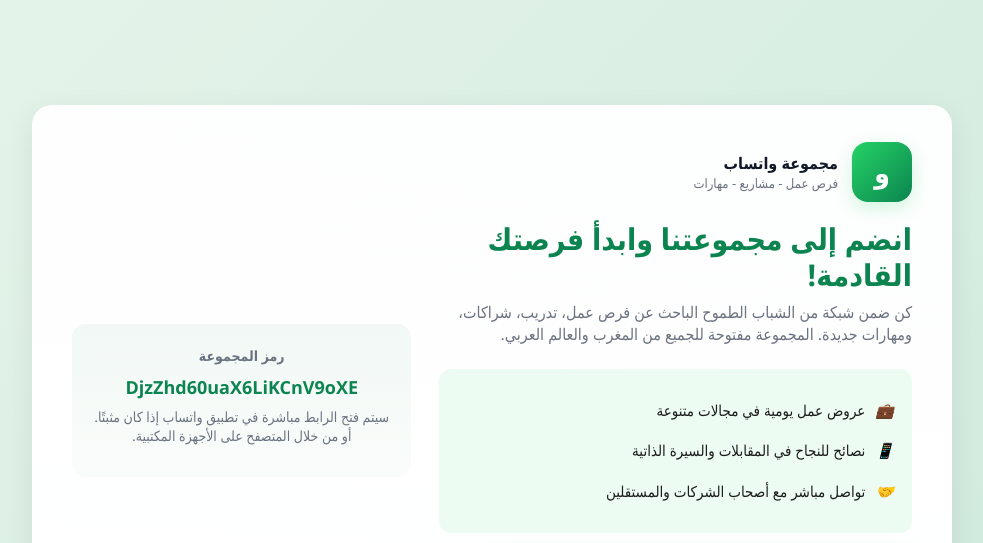
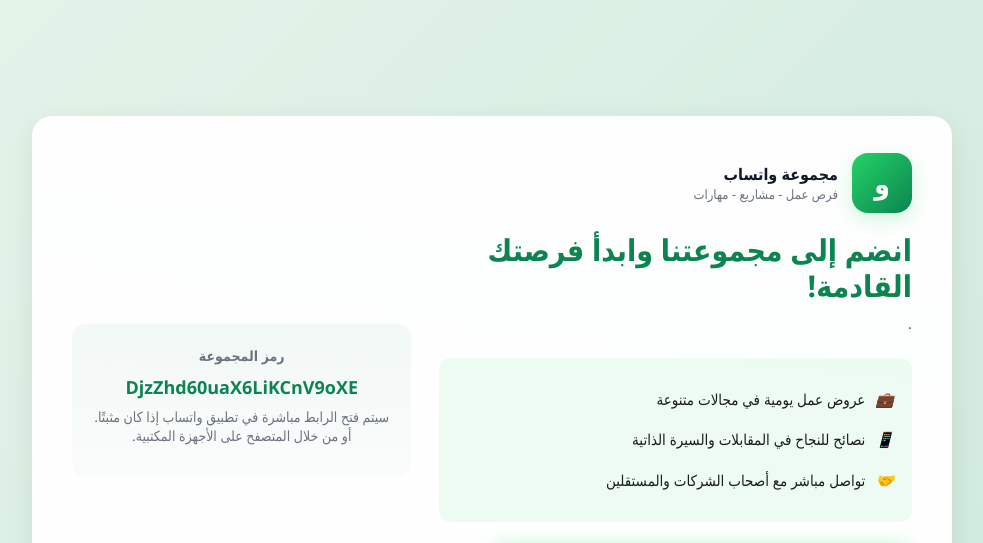
Before and after one commit to Mustapha-ai-max/Wats-page, a plain HTML site: page index.html in a window 1280 px wide. Shown: the top 543 px of the page, without its empty margins (148-1131 px from the left). Drawn offline with Linux system fonts and the light colour scheme.

Commit message:
Update index.html

```diff
--- a/index.html
+++ b/index.html
@@ -213,8 +213,9 @@
         </div>
 
         <h1>انضم إلى مجموعتنا وابدأ فرصتك القادمة!</h1>
-        <p class="lead">كن ضمن شبكة من الشباب الطموح الباحث عن فرص عمل، تدريب، شراكات، ومهارات جديدة.
-        المجموعة مفتوحة للجميع من المغرب والعالم العربي.</p>
+        <p class="lead"هذه المجموعة تهدف لتقديم تدريب مجاني ومحتوى تعليمي في التجارة الإلكترونية والعمل عبر الإنترنت</p>.
+
+
 
         <div class="features">
           <p><i>💼</i> عروض عمل يومية في مجالات متنوعة</p>
```
